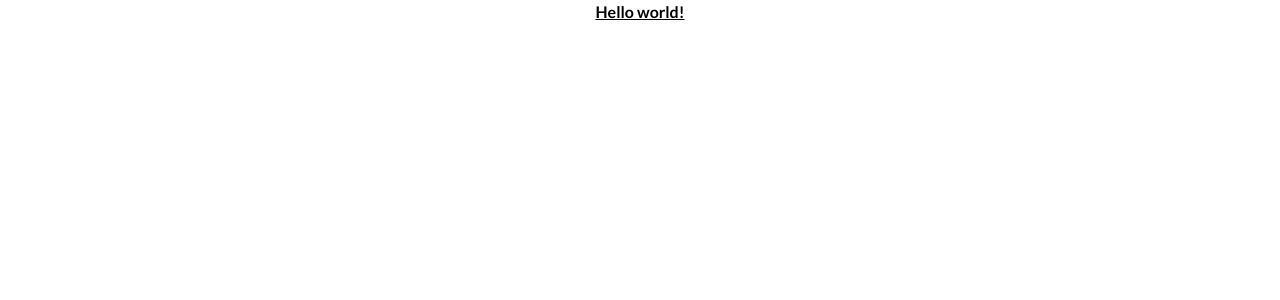
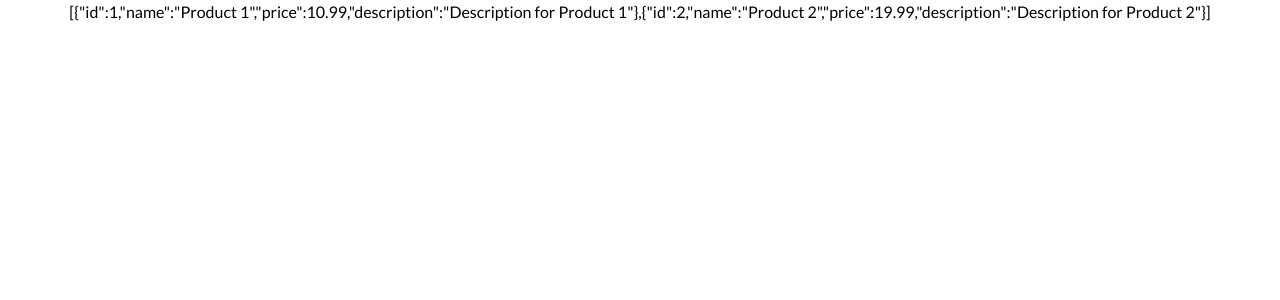
Before and after one commit to likithsai/shopping-site-project, a React (Create React App) app: page / in a window 1280 px wide. Shown: the top 300 px of the page. Built offline with nearby package versions, Linux system fonts and the light colour scheme; a web font is replaced by a local one.

Commit message:
react redux setup

```diff
--- a/package.json
+++ b/package.json
@@ -14,8 +14,10 @@
     "postcss-preset-env": "^9.1.4",
     "react": "^18.2.0",
     "react-dom": "^18.2.0",
+    "react-redux": "^8.1.3",
     "react-router-dom": "^6.16.0",
     "react-scripts": "^5.0.1",
+    "redux": "^4.2.1",
     "web-vitals": "^2.1.4"
   },
   "scripts": {
--- a/src/pages/App.js
+++ b/src/pages/App.js
@@ -1,16 +1,38 @@
-import React from "react";
+import React, { useEffect } from "react";
 import { BrowserRouter, Routes, Route } from 'react-router-dom';
 import Home from './Home';
 import ProductDetail from "./ProductDetail";
+import { Provider } from 'react-redux';
+import store from '../redux/Store';
+import { setProducts } from '../redux/Actions';
 
 const App = () => {
+    useEffect(() => {
+      store.dispatch(setProducts([
+        {
+          id: 1,
+          name: 'Product 1',
+          price: 10.99,
+          description: 'Description for Product 1',
+        },
+        {
+          id: 2,
+          name: 'Product 2',
+          price: 19.99,
+          description: 'Description for Product 2',
+        },
+      ]));
+    }, []);
+
     return (
+        <Provider store={store}>
             <BrowserRouter>
                 <Routes>
                     <Route path="/" element={<Home />} />
                     <Route path="/product/:item" element={<ProductDetail />} />
                 </Routes>
             </BrowserRouter>
+        </Provider>
     )
 }
 
--- a/src/pages/Home.js
+++ b/src/pages/Home.js
@@ -1,13 +1,18 @@
 import React from 'react';
+import { connect } from "react-redux";
 
-function Home() {
+function Home(props) {
   return (
     <div className="w-full text-center">
-      <h1 className="font-bold underline">
-        Hello world!
+      <h1>
+        { JSON.stringify(props.products) }
       </h1>
     </div>
   );
 }
 
-export default Home;
+const mapStateToProps = (state) => ({
+  products: state.products, // Replace 'products' with your actual state property
+});
+
+export default connect(mapStateToProps)(Home);
--- /dev/null
+++ b/src/redux/Actions.js
@@ -0,0 +1,14 @@
+export const addToCart = (product) => ({
+  type: 'ADD_TO_CART',
+  payload: product,
+});
+
+export const removeFromCart = (productId) => ({
+  type: 'REMOVE_FROM_CART',
+  payload: productId,
+});
+
+export const setProducts = (products) => ({
+  type: 'LOAD_PRODUCTS',
+  payload: products,
+});
--- /dev/null
+++ b/src/redux/Reducers.js
@@ -0,0 +1,29 @@
+
+const initialState = {
+    products: [],
+    cart: [],
+};
+
+const rootReducer = (state = initialState, action) => {
+  switch (action.type) {
+    case 'ADD_TO_CART':
+      return {
+        ...state,
+        cart: [...state.cart, action.payload],
+      };
+    case 'REMOVE_FROM_CART':
+      return {
+        ...state,
+        cart: state.cart.filter((item) => item.id !== action.payload),
+      };
+    case 'LOAD_PRODUCTS':
+      return {
+        ...state,
+        products: action.payload, // Store loaded products in the state
+      };
+    default:
+      return state;
+  }
+};
+
+export default rootReducer;
--- /dev/null
+++ b/src/redux/Store.js
@@ -0,0 +1,6 @@
+import { createStore } from 'redux';
+import rootReducer from './Reducers';
+
+const store = createStore(rootReducer);
+
+export default store;
```
Also changed, not shown: 1 other file (tests, documents, lock files or other folders). Lines whose indentation alone changed are shown as unchanged.
